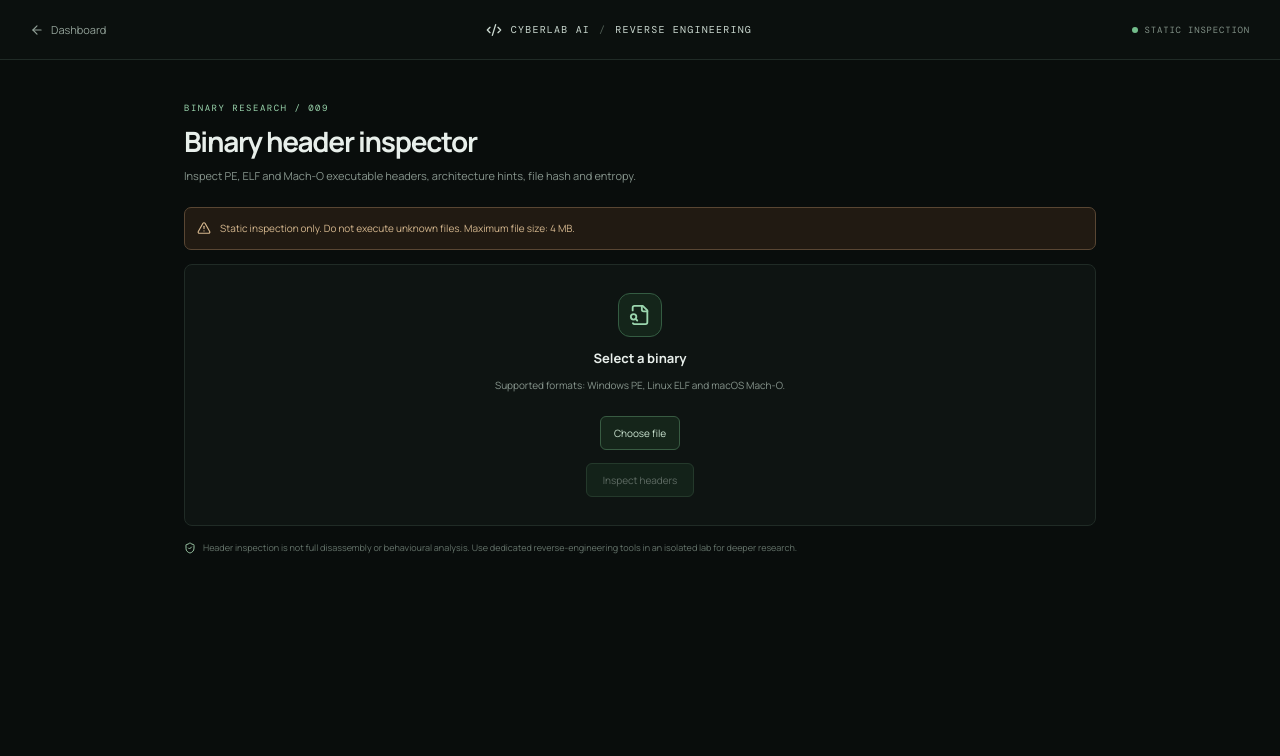
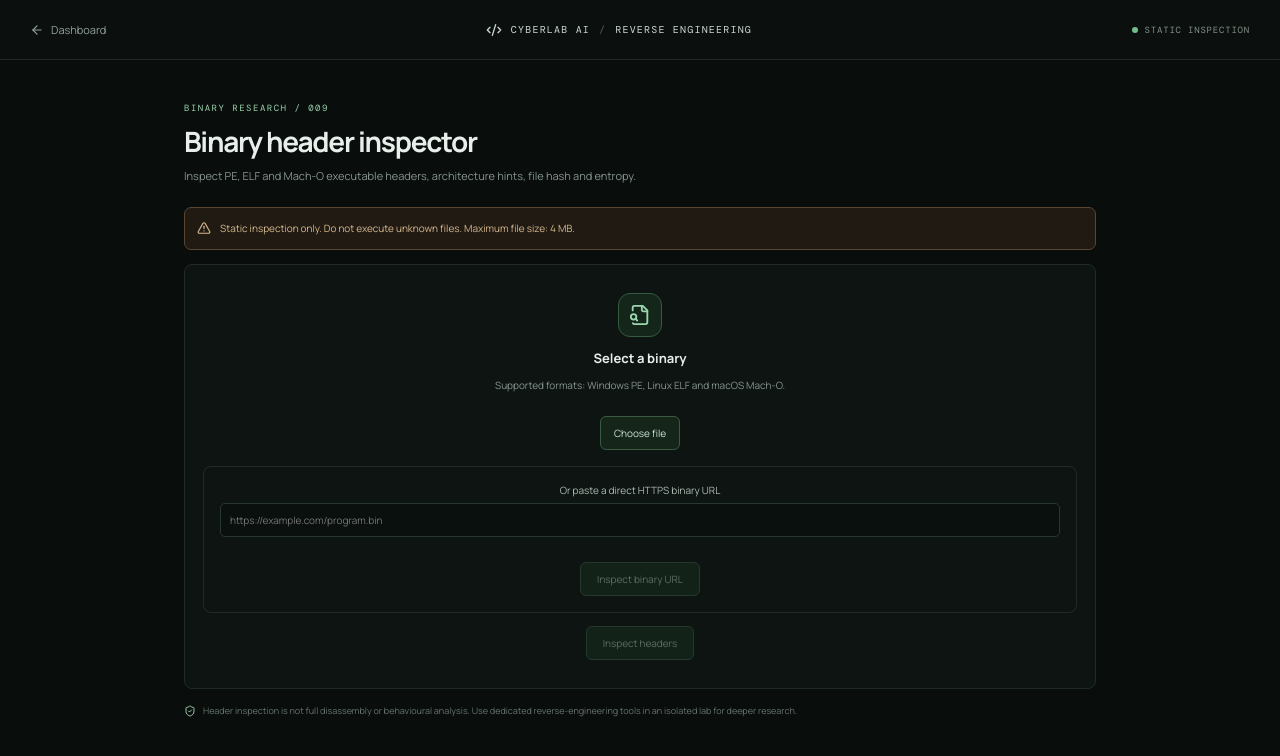
Before and after one commit to abelmiracle377-stack/cyberlab-ai, a Next.js app: page /reverse-engineering in a window 1280 px wide. Shown: the top 756 px of the page. Built offline with nearby package versions, Linux system fonts and the light colour scheme.

Commit message:
Support direct HTTPS binary URLs in Reverse Engineering

```diff
--- a/app/reverse-engineering/page.tsx
+++ b/app/reverse-engineering/page.tsx
@@ -4,12 +4,14 @@ import Link from "next/link";
 import {ArrowLeft,Code2,ShieldCheck,AlertTriangle,FileSearch} from "lucide-react";
 type Result={fileName:string;size:number;sha256:string;entropy:number;metadata:Record<string,string|number>;note:string};
 export default function ReverseEngineeringPage(){
- const [file,setFile]=useState<File|null>(null);const [result,setResult]=useState<Result|null>(null);const [error,setError]=useState("");const [busy,setBusy]=useState(false);
+ const [file,setFile]=useState<File|null>(null);const [fileUrl,setFileUrl]=useState("");const [urlResult,setUrlResult]=useState<any>(null);const [result,setResult]=useState<Result|null>(null);const [error,setError]=useState("");const [busy,setBusy]=useState(false);
+ async function inspectUrl(){setBusy(true);setError("");setUrlResult(null);try{const response=await fetch("/api/file-url-inspect",{method:"POST",headers:{"Content-Type":"application/json"},body:JSON.stringify({url:fileUrl,purpose:"reverse"})});const data=await response.json();if(!response.ok)throw new Error(data.error||"URL inspection failed.");setUrlResult(data);}catch(e){setError(e instanceof Error?e.message:"URL inspection failed.");}finally{setBusy(false);}}
  async function inspect(){if(!file)return;setBusy(true);setError("");setResult(null);try{const form=new FormData();form.append("file",file);const response=await fetch("/api/reverse-engineering/inspect",{method:"POST",body:form});const data=await response.json();if(!response.ok)throw new Error(data.error||"Inspection failed.");setResult(data);}catch(cause){setError(cause instanceof Error?cause.message:"Unexpected inspection error.");}finally{setBusy(false);}}
  return <main className="agent-shell"><header className="agent-topbar"><Link href="/" className="agent-back"><ArrowLeft size={14}/> Dashboard</Link><div className="agent-brand"><Code2 size={16}/> CYBERLAB AI <span className="agent-top-sep">/</span> REVERSE ENGINEERING</div><span className="agent-secure-label"><span/> STATIC INSPECTION</span></header>
  <section className="agent-main"><div className="agent-heading"><div className="agent-overline">BINARY RESEARCH / 009</div><h1>Binary header inspector</h1><p>Inspect PE, ELF and Mach-O executable headers, architecture hints, file hash and entropy.</p></div>
  <div className="scope-warning"><AlertTriangle size={14}/>Static inspection only. Do not execute unknown files. Maximum file size: 4 MB.</div>
- <div className="network-upload"><div className="network-upload-icon"><FileSearch size={22}/></div><h2>Select a binary</h2><p>Supported formats: Windows PE, Linux ELF and macOS Mach-O.</p><label className="network-file"><input type="file" onChange={e=>{setFile(e.target.files?.[0]||null);setResult(null);setError("");}}/>Choose file</label>{file&&<div className="network-filename">{file.name} · {(file.size/1024).toFixed(1)} KB</div>}<button className="network-run" onClick={inspect} disabled={!file||busy}>{busy?"Inspecting…":"Inspect headers"}</button></div>
+ <div className="network-upload"><div className="network-upload-icon"><FileSearch size={22}/></div><h2>Select a binary</h2><p>Supported formats: Windows PE, Linux ELF and macOS Mach-O.</p><label className="network-file"><input type="file" onChange={e=>{setFile(e.target.files?.[0]||null);setResult(null);setError("");}}/>Choose file</label>{file&&<div className="network-filename">{file.name} · {(file.size/1024).toFixed(1)} KB</div>}<div className="report-editor" style={{marginTop:16}}><label>Or paste a direct HTTPS binary URL<input type="url" value={fileUrl} onChange={e=>setFileUrl(e.target.value)} placeholder="https://example.com/program.bin"/></label><button type="button" className="network-run" onClick={inspectUrl} disabled={!fileUrl.trim()||busy}>Inspect binary URL</button></div><button className="network-run" onClick={inspect} disabled={!file||busy}>{busy?"Inspecting…":"Inspect headers"}</button></div>
+ {urlResult&&<div className="malware-results"><h2>URL binary inspection</h2><div className="malware-kv"><span>Source</span><strong>{urlResult.finalUrl}</strong></div><div className="malware-kv"><span>Format</span><strong>{urlResult.metadata?.format||urlResult.fileType}</strong></div><div className="malware-kv"><span>Architecture</span><strong>{urlResult.metadata?.architecture||"Not identified"}</strong></div><div className="malware-kv"><span>SHA-256</span><strong className="malware-hash">{urlResult.sha256}</strong></div><div className="malware-kv"><span>Entropy</span><strong>{urlResult.entropy} / 8</strong></div><p>{urlResult.note}</p></div>}
  {error&&<div className="agent-error"><AlertTriangle size={14}/>{error}</div>}
  {result&&<div className="malware-results"><h2>Binary metadata</h2><div className="malware-kv"><span>File</span><strong>{result.fileName}</strong></div><div className="malware-kv"><span>Size</span><strong>{result.size.toLocaleString()} bytes</strong></div><div className="malware-kv"><span>SHA-256</span><strong className="malware-hash">{result.sha256}</strong></div><div className="malware-kv"><span>Entropy</span><strong>{result.entropy} / 8</strong></div>{Object.entries(result.metadata).map(([key,value])=><div className="malware-kv" key={key}><span>{key}</span><strong>{String(value)}</strong></div>)}<p>{result.note}</p></div>}
  <div className="agent-disclaimer"><ShieldCheck size={12}/> Header inspection is not full disassembly or behavioural analysis. Use dedicated reverse-engineering tools in an isolated lab for deeper research.</div>
```
